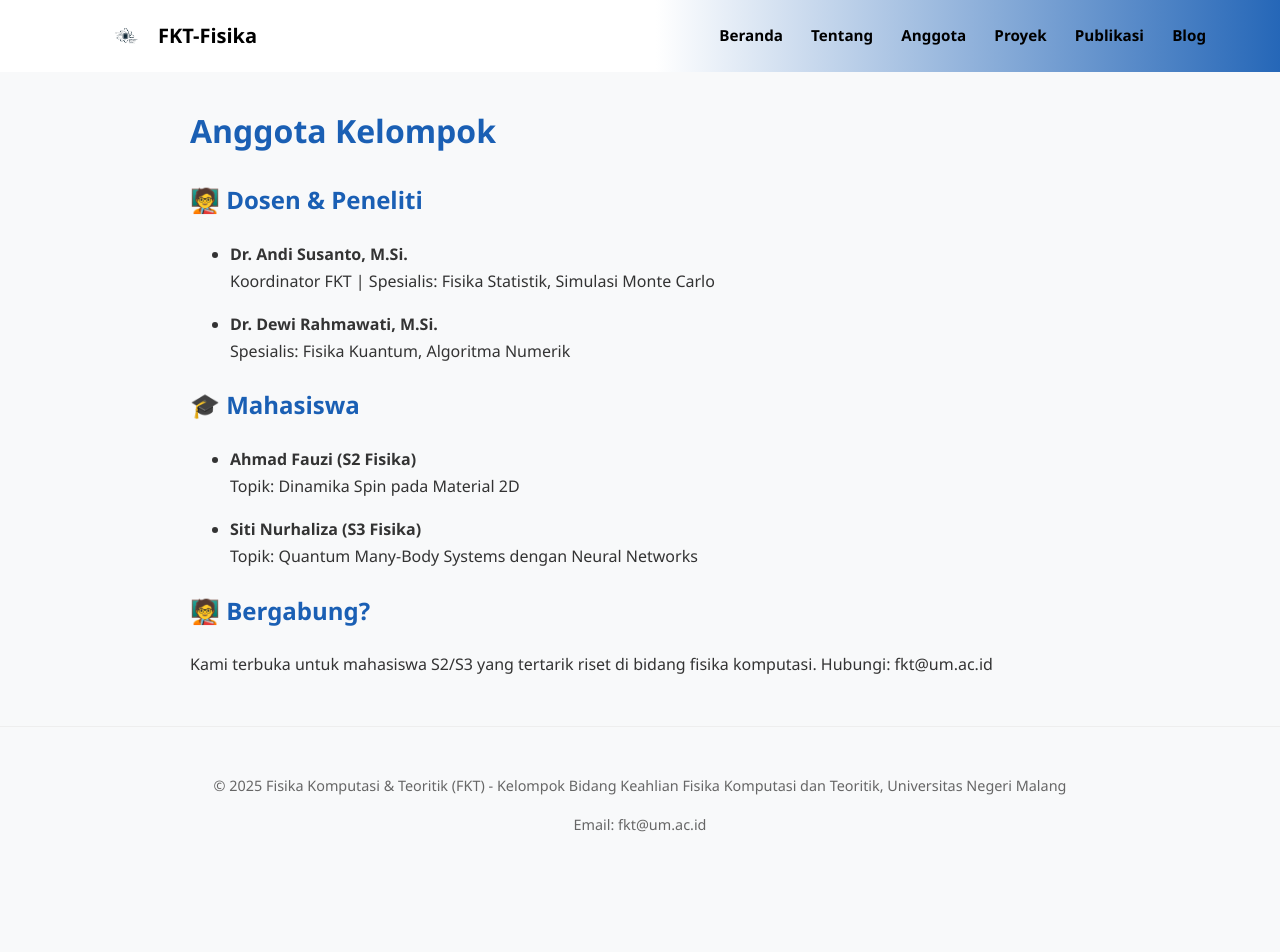
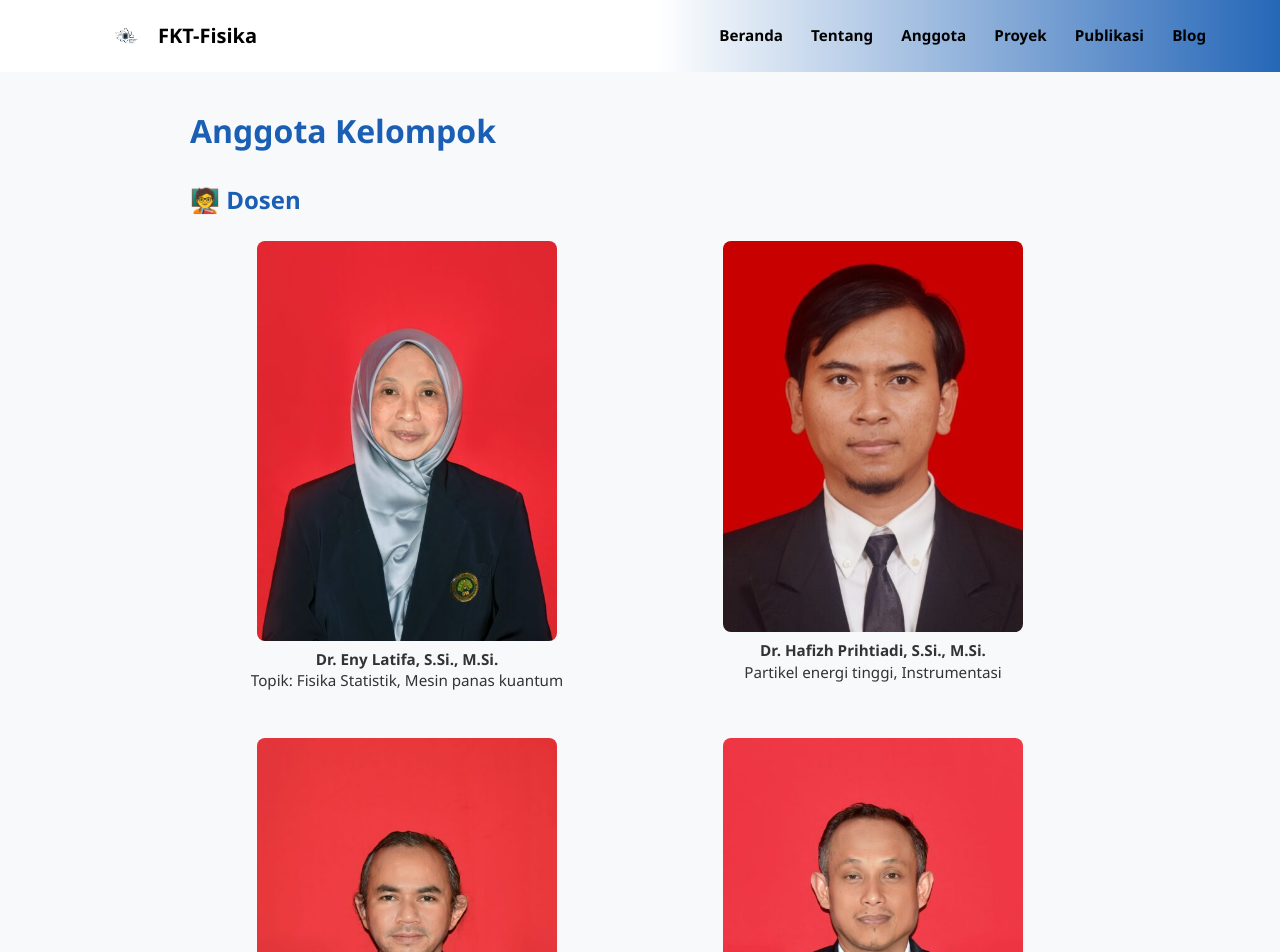
Before and after one commit to fkt-fisika-um/fkt-fisika-um.github.io, a Jekyll site: the page built from pages/anggota.md, in a window 1280 px wide and 1400 px high. Shown: the top 952 px of the window. Built offline with Jekyll 4.4.1, drawn with Linux system fonts in a browser that asks for light colours; some of the changed text lies outside the part shown.

Commit message:
tambah dosen

```diff
--- a/pages/anggota.md
+++ b/pages/anggota.md
@@ -4,21 +4,44 @@ title: Anggota
 permalink: /anggota/
 ---
 
-# Anggota Kelompok
+<h1 id="anggota-kelompok">Anggota Kelompok</h1>
 
-## 🧑‍🏫 Dosen & Peneliti
-- **Dr. Andi Susanto, M.Si.**
-  Koordinator FKT | Spesialis: Fisika Statistik, Simulasi Monte Carlo
+<h2 id="dosen-peneliti">🧑‍🏫 Dosen</h2>
+<div class="anggota-grid">
+  <div class="anggota-item">
+    <img src="/assets/images/dosen/EnyLatifah.jpg" alt="Dr. Eny Latifa, S.Si., M.Si." class="anggota-foto">
+    <p><strong>Dr. Eny Latifa, S.Si., M.Si.</strong><br>
+    Topik: Fisika Statistik, Mesin panas kuantum</p>
+  </div>
+  <div class="anggota-item">
+    <img src="/assets/images/dosen/HafizhPrihtiadi.jpg" alt="Dr. Hafizh Prihtiadi, S.Si., M.Si." class="anggota-foto">
+    <p><strong>Dr. Hafizh Prihtiadi, S.Si., M.Si.</strong><br>
+    Partikel energi tinggi, Instrumentasi</p>
+  </div>
+  <div class="anggota-item">
+    <img src="/assets/images/dosen/Nugroho.jpg" alt="Nugroho Adi Pramono, S.Si., M.Si." class="anggota-foto">
+    <p><strong>Nugroho Adi Pramono, S.Si., M.Si.</strong><br>
+    Simulasi fisika, machine learning</p>
+  </div>
+  <div class="anggota-item">
+    <img src="/assets/images/dosen/HariWisodo.jpg" alt="Dr. Hari Wisodo, M.Si." class="anggota-foto">
+    <p><strong>Dr. Hari Wisodo, M.Si.</strong><br>
+    Superkonduktor</p>
+  </div>
+</div>
 
-- **Dr. Dewi Rahmawati, M.Si.**
-  Spesialis: Fisika Kuantum, Algoritma Numerik
+<h2 id="mahasiswa">🎓 Mahasiswa</h2>
+<div class="anggota-grid">
+  <div class="anggota-item">
+    <img src="/assets/images/mahasiswa/adi.jpg" alt="Adi Saputra" class="anggota-foto">
+    <p><strong>Adi Saputra</strong><br>
+    Topik: Simulasi Kuantum, Quantum Neural Network</p>
+  </div>
+  <div class="anggota-item">
+    <img src="/assets/images/mahasiswa/rahma.jpg" alt="Rahma Nuraini" class="anggota-foto">
+    <p><strong>Rahma Nuraini</strong><br>
+    Topik: Dinamika Termal, Metode Numerik</p>
+  </div>
+</div>
 
-## 🎓 Mahasiswa
-- **Ahmad Fauzi (S2 Fisika)**
-  Topik: Dinamika Spin pada Material 2D
-
-- **Siti Nurhaliza (S3 Fisika)**
-  Topik: Quantum Many-Body Systems dengan Neural Networks
-
-## 🧑‍🏫 Bergabung?
-Kami terbuka untuk mahasiswa S2/S3 yang tertarik riset di bidang fisika komputasi. Hubungi: fkt@um.ac.id
+<p>Kami terbuka untuk mahasiswa S2/S3 yang tertarik riset di bidang fisika komputasi. Hubungi: <a href="mailto:fkt@um.ac.id">fkt@um.ac.id</a></p>
```
Also changed, not shown: index.md (+3 -3 lines), assets/images/slides/1.jpg (added), assets/images/slides/2.jpg (added), assets/images/slides/3.jpg (added).
